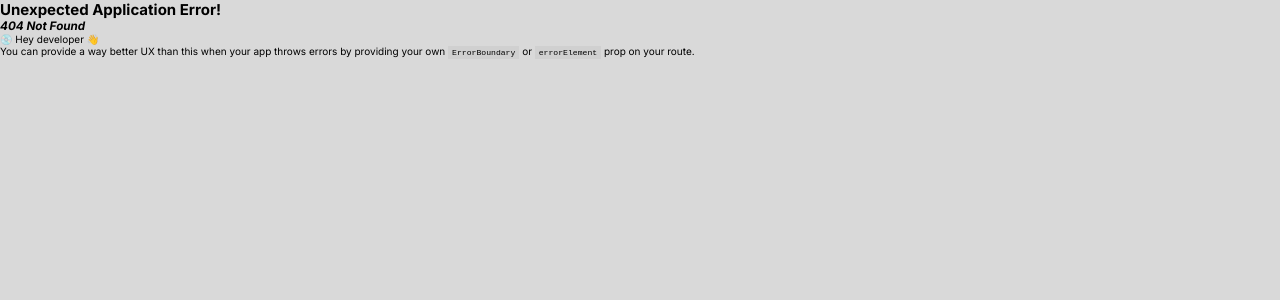
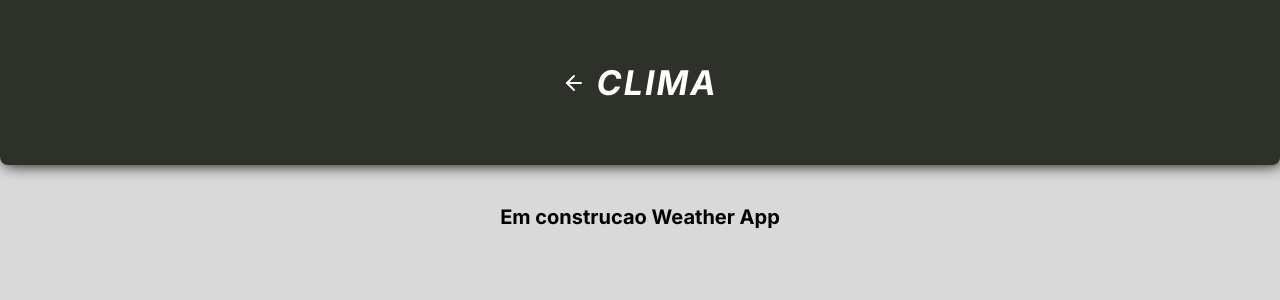
Before and after one commit to Ryotruuser/multitask-app, a React (Vite) app: page /Weather in a window 1280 px wide. Before the commit this address had no page. Shown: the top 300 px of the page. Built offline with nearby package versions, Linux system fonts and the light colour scheme; a web font is replaced by a local one.

Commit message:
adicionada aba do aplicativo de clima

```diff
--- a/src/assets/index.tsx
+++ b/src/assets/index.tsx
@@ -9,6 +9,7 @@ import cnFlag from "./china.png";
 import euFlag from "./eu.png";
 import jpFlag from "./japan.png";
 import xIcon from "./x.png";
+import weather from "./Weather.png";
 
 export {
   calcIcon,
@@ -22,4 +23,5 @@ export {
   euFlag,
   jpFlag,
   xIcon,
+  weather,
 };
--- a/src/components/MainTemplate/index.tsx
+++ b/src/components/MainTemplate/index.tsx
@@ -18,7 +18,8 @@ export function MainTemplate({ children }: MainTemplateProps) {
       url.includes("Calc") ||
       url.includes("Cambio") ||
       url.includes("Tasks") ||
-      url.includes("Timer")
+      url.includes("Timer") ||
+      url.includes("Weather")
     ) {
       return false;
     } else {
@@ -35,6 +36,8 @@ export function MainTemplate({ children }: MainTemplateProps) {
       return "Tarefas";
     } else if (url.includes("Timer")) {
       return "Temporizador";
+    } else if (url.includes("Weather")) {
+      return "Clima";
     }
   }
 
--- a/src/pages/Cambio/index.tsx
+++ b/src/pages/Cambio/index.tsx
@@ -2,17 +2,12 @@ import { ArrowRightLeft } from "lucide-react";
 import { MainTemplate } from "../../components/MainTemplate";
 import styles from "./styles.module.css";
 import { brFlag, usFlag, jpFlag, cnFlag, euFlag } from "../../assets";
-import { useRef, useState } from "react";
+import { useState } from "react";
 
 export function Cambio() {
-  interface coinValues {
-    brlValue: number;
-    usdValue: number;
-  }
-
   const [inputBrl, setInputBrl] = useState("");
   const [inputUsd, setInputUsd] = useState("");
-  const [coinValue, setCoinValue] = useState<coinValues>();
+  const [activeInput, setActiveInput] = useState("");
 
   function getData() {
     fetch(
@@ -35,8 +30,6 @@ export function Cambio() {
     if (!/^\d*\.?\d*$/.test(inputUser)) {
       return;
     }
-
-    setInputBrl(inputUser);
   }
 
   function handleInputUsd(e: React.ChangeEvent<HTMLInputElement>) {
@@ -69,7 +62,7 @@ export function Cambio() {
               <input
                 className={styles.brlInput}
                 type="text"
-                value={inputBrl ? inputBrl : coinValue?.brlValue}
+                value={inputBrl}
                 onChange={(e) => {
                   handleInputBrl(e);
                 }}
@@ -88,7 +81,7 @@ export function Cambio() {
               <input
                 type="text"
                 className={styles.usdInput}
-                value={inputUsd ? inputUsd : coinValue?.usdValue}
+                value={inputUsd}
                 onChange={(e) => {
                   handleInputUsd(e);
                 }}
--- a/src/pages/Home/index.tsx
+++ b/src/pages/Home/index.tsx
@@ -1,7 +1,13 @@
 import { Link } from "react-router-dom";
 import { MainTemplate } from "../../components/MainTemplate";
 import styles from "./styles.module.css";
-import { calcIcon, cambioIcon, tasksIcon, timerIcon } from "../../assets";
+import {
+  calcIcon,
+  cambioIcon,
+  tasksIcon,
+  timerIcon,
+  weather,
+} from "../../assets";
 
 export function Home() {
   const pages = [
@@ -25,6 +31,11 @@ export function Home() {
       path: "/Timer",
       icon: timerIcon,
     },
+    {
+      name: "Clima",
+      path: "/Weather",
+      icon: weather,
+    },
   ];
 
   return (
--- /dev/null
+++ b/src/pages/Weather/index.tsx
@@ -0,0 +1,8 @@
+import { MainTemplate } from "../../components/MainTemplate";
+export function Weather() {
+  return (
+    <MainTemplate>
+      <h1>Em construcao Weather App</h1>
+    </MainTemplate>
+  );
+}
--- a/src/router.tsx
+++ b/src/router.tsx
@@ -4,6 +4,7 @@ import { Calc } from "./pages/Calc";
 import { Tasks } from "./pages/Tasks";
 import { Cambio } from "./pages/Cambio";
 import { Timer } from "./pages/Timer";
+import { Weather } from "./pages/Weather";
 
 const router = createBrowserRouter([
   {
@@ -26,6 +27,10 @@ const router = createBrowserRouter([
     path: "/Timer",
     element: <Timer />,
   },
+  {
+    path: "/Weather",
+    element: <Weather />,
+  },
 ]);
 
 export { router };
```
Also changed, not shown: src/assets/Weather.png (added).
